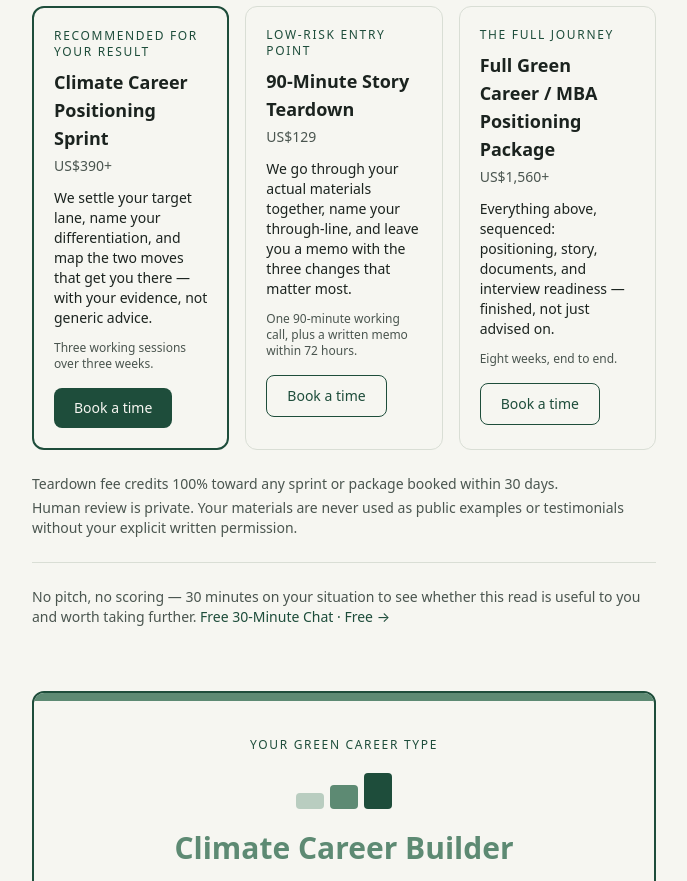
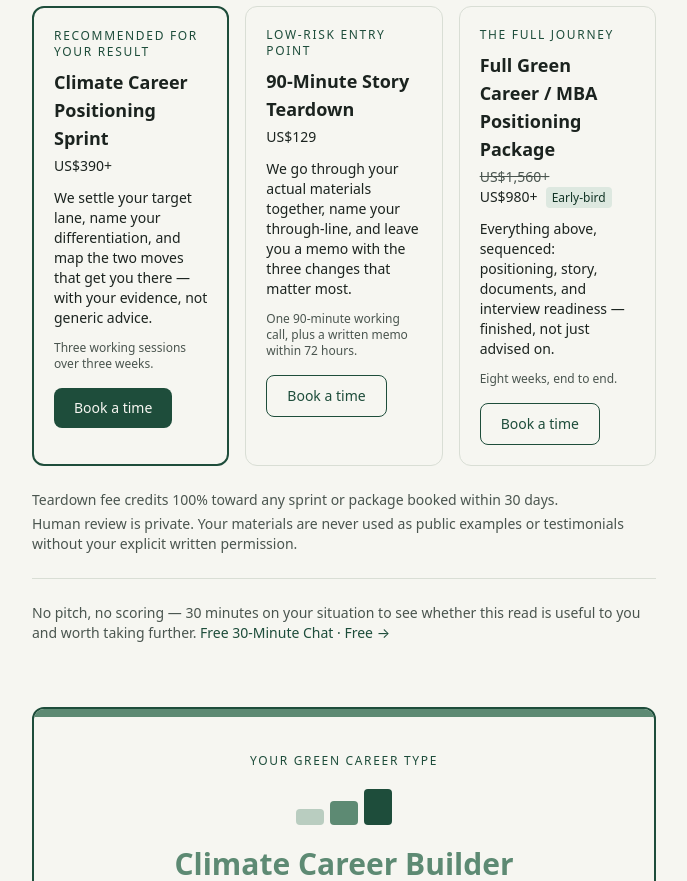
Before and after one commit to a0921665857-maker/ahamoment-green-talent-os, a Next.js app: page /en/sample in a window 1280 px wide. Shown: the part 3940-4821 px from the top of the page, without its empty margins (296-983 px from the left). Built offline with nearby package versions, Linux system fonts and the light colour scheme; no server answers.

Commit message:
feat: remove promo banner; early-bird pricing (strikethrough) on Deep Read/MBA sprint/full package
Co-Authored-By: Claude Opus 4.8 <noreply@anthropic.com>

```diff
--- a/app/(site)/[locale]/page.tsx
+++ b/app/(site)/[locale]/page.tsx
@@ -4,7 +4,6 @@ import { getContent } from '@/content';
 import { REPORT_SECTION_KEYS, type Locale } from '@/lib/constants';
 import { LanguageSwitcher } from '@/components/LanguageSwitcher';
 import { ReturnReportLink } from '@/components/ReturnReportLink';
-import { PromoBanner } from '@/components/PromoBanner';
 
 export default async function LandingPage({ params }: { params: Promise<{ locale: string }> }) {
   const { locale } = await params;
@@ -15,7 +14,6 @@ export default async function LandingPage({ params }: { params: Promise<{ locale
 
   return (
     <div className="min-h-screen">
-      <PromoBanner promo={c.promo} />
       <nav className="mx-auto flex max-w-3xl items-center justify-between px-6 py-5">
         <span className="text-sm font-semibold tracking-tight">{c.seo.siteName}</span>
         <div className="flex items-center gap-4">
--- a/app/(site)/[locale]/result/[token]/page.tsx
+++ b/app/(site)/[locale]/result/[token]/page.tsx
@@ -8,7 +8,6 @@ import { getReportByToken, getSessionStatusByToken } from '@/lib/reportData';
 import { LanguageSwitcher } from '@/components/LanguageSwitcher';
 import { MriLiteReport } from '@/components/MriLiteReport';
 import { PaidOfferCta } from '@/components/PaidOfferCta';
-import { PromoBanner } from '@/components/PromoBanner';
 import { ShareableTypeCard } from '@/components/ShareableTypeCard';
 import { ReportPending } from '@/components/ReportPending';
 
@@ -81,7 +80,6 @@ export default async function ResultPage({
 
   return (
     <div className="min-h-screen">
-      <PromoBanner promo={c.promo} />
       <nav className="mx-auto flex max-w-2xl items-center justify-between px-6 py-5">
         <a href={`/${L}`} className="text-sm font-semibold tracking-tight">
           {c.seo.siteName}
--- a/app/(site)/[locale]/services/page.tsx
+++ b/app/(site)/[locale]/services/page.tsx
@@ -4,7 +4,6 @@ import { isLocale } from '@/content/locales';
 import { getContent } from '@/content';
 import { OFFER_IDS, type Locale } from '@/lib/constants';
 import { LanguageSwitcher } from '@/components/LanguageSwitcher';
-import { PromoBanner } from '@/components/PromoBanner';
 
 export async function generateMetadata({ params }: { params: Promise<{ locale: string }> }): Promise<Metadata> {
   const { locale } = await params;
@@ -22,7 +21,6 @@ export default async function ServicesPage({ params }: { params: Promise<{ local
 
   return (
     <div className="min-h-screen">
-      <PromoBanner promo={c.promo} />
       <nav className="mx-auto flex max-w-3xl items-center justify-between px-6 py-5">
         <a href={`/${L}`} className="text-sm font-semibold tracking-tight">
           {c.seo.siteName}
@@ -41,8 +39,18 @@ export default async function ServicesPage({ params }: { params: Promise<{ local
               <div key={id} className="flex flex-col rounded-xl border border-line bg-paper p-5">
                 <div className="flex items-baseline justify-between gap-3">
                   <h2 className="text-lg font-semibold">{offer.name}</h2>
-                  <span className="shrink-0 text-sm text-pine">{offer.price}</span>
+                  <span className="shrink-0 text-sm text-pine">
+                    {offer.originalPrice && (
+                      <span className="mr-1.5 text-ink-soft line-through">{offer.originalPrice}</span>
+                    )}
+                    {offer.price}
+                  </span>
                 </div>
+                {offer.originalPrice && (
+                  <span className="mt-1 self-start rounded bg-sage-soft px-1.5 py-0.5 text-xs text-pine-deep">
+                    {o.earlyBird}
+                  </span>
+                )}
                 <p className="mt-3 text-sm">{offer.blurb}</p>
                 <p className="mt-3 text-xs text-ink-soft">{offer.forWhom}</p>
                 <p className="mt-1 text-xs text-ink-soft">{offer.delivery}</p>
--- a/components/PaidOfferCta.tsx
+++ b/components/PaidOfferCta.tsx
@@ -59,7 +59,17 @@ export function PaidOfferCta(props: {
             >
               <p className="text-xs uppercase tracking-eyebrow text-pine">{roleLabel[s.role]}</p>
               <h3 className="mt-2 text-lg font-semibold">{o.name}</h3>
-              <p className="mt-1 text-sm text-ink-soft">{o.price}</p>
+              <p className="mt-1 text-sm">
+                {o.originalPrice && (
+                  <span className="text-ink-soft line-through">{o.originalPrice}</span>
+                )}{' '}
+                <span className="font-medium text-ink">{o.price}</span>
+                {o.originalPrice && (
+                  <span className="ml-2 rounded bg-sage-soft px-1.5 py-0.5 text-xs text-pine-deep">
+                    {content.earlyBird}
+                  </span>
+                )}
+              </p>
               <p className="mt-3 text-sm">{o.blurb}</p>
               <p className="mt-3 text-xs text-ink-soft">{o.delivery}</p>
               <a
--- a/content/en/paidOffers.ts
+++ b/content/en/paidOffers.ts
@@ -7,6 +7,7 @@ export const paidOffers: PaidOffersContent = {
   primaryLabel: 'Recommended for your result',
   entryLabel: 'Low-risk entry point',
   anchorLabel: 'The full journey',
+  earlyBird: 'Early-bird',
   creditPolicy:
     'Teardown fee credits 100% toward any sprint or package booked within 30 days.',
   confidentiality:
@@ -22,7 +23,8 @@ export const paidOffers: PaidOffersContent = {
     },
     deep_read: {
       name: 'Deep Read',
-      price: 'US$49',
+      price: 'US$39',
+      originalPrice: 'US$49',
       delivery: 'Asynchronous written read, delivered within 48 hours.',
       forWhom: 'People who want a deeper written read to revisit, without a call yet.',
       blurb: 'We take your MRI one layer deeper: your three strongest assets, the one gap that matters most, and concrete next steps — all in writing, yours to keep.',
@@ -60,7 +62,8 @@ export const paidOffers: PaidOffersContent = {
     },
     mba_story_sprint: {
       name: 'One-School MBA Story Sprint',
-      price: 'US$590+',
+      price: 'US$390+',
+      originalPrice: 'US$590+',
       delivery: 'Four sessions over four weeks, focused on one target school.',
       forWhom: 'Applicants with a clear target who need the full narrative built.',
       blurb:
@@ -90,7 +93,8 @@ export const paidOffers: PaidOffersContent = {
     },
     full_package: {
       name: 'Full Green Career / MBA Positioning Package',
-      price: 'US$1,560+',
+      price: 'US$980+',
+      originalPrice: 'US$1,560+',
       delivery: 'Eight weeks, end to end.',
       forWhom: 'Committed professionals who want the whole arc handled with one person accountable.',
       blurb:
--- a/content/schema.ts
+++ b/content/schema.ts
@@ -109,7 +109,8 @@ export interface ReportTemplatesContent {
 
 export interface OfferCopy {
   name: string;
-  price: string; // display string, placeholder prices
+  price: string; // current (possibly early-bird) display price
+  originalPrice?: string; // strike-through pre-discount price when on early-bird
   delivery: string;
   forWhom: string;
   blurb: string;
@@ -120,6 +121,7 @@ export interface PaidOffersContent {
   primaryLabel: string;
   entryLabel: string;
   anchorLabel: string;
+  earlyBird: string; // small tag shown next to a discounted price
   creditPolicy: string;
   confidentiality: string;
   bookCta: string;
--- a/content/zh-TW/paidOffers.ts
+++ b/content/zh-TW/paidOffers.ts
@@ -6,6 +6,7 @@ export const paidOffers: PaidOffersContent = {
   primaryLabel: '依你的結果推薦',
   entryLabel: '低風險入口',
   anchorLabel: '完整陪跑',
+  earlyBird: '早鳥價',
   creditPolicy: '拆解費用可於 30 天內全額折抵任何衝刺或完整方案。',
   confidentiality: '真人審閱完全保密。未經你書面同意，你的資料絕不會被用作公開案例或見證。',
   bookCta: '預約時段',
@@ -19,7 +20,8 @@ export const paidOffers: PaidOffersContent = {
     },
     deep_read: {
       name: '深度書面解讀 Deep Read',
-      price: 'NT$1,500',
+      price: 'NT$1,200',
+      originalPrice: 'NT$1,500',
       delivery: '非同步書面解讀，48 小時內交付。',
       forWhom: '想要一份更深、可反覆讀的書面判讀，但還不需要真人通話的人。',
       blurb: '把你的 MRI 往下挖一層：點名你最強的三個資產、最該補的一個缺口，附上具體下一步——全部書面，你可以收藏慢讀。',
@@ -54,7 +56,8 @@ export const paidOffers: PaidOffersContent = {
     },
     mba_story_sprint: {
       name: '單校 MBA 故事衝刺',
-      price: 'NT$18,000 起',
+      price: 'NT$12,000 起',
+      originalPrice: 'NT$18,000 起',
       delivery: '四週四次會議，聚焦一所目標學校。',
       forWhom: '目標明確、需要把完整敘事建起來的申請者。',
       blurb: '為一所學校建立定位、essay 方向與面試主幹，全部從你的真實素材出發。協作完成，絕不代寫。',
@@ -82,7 +85,8 @@ export const paidOffers: PaidOffersContent = {
     },
     full_package: {
       name: '綠色職涯／MBA 完整定位方案',
-      price: 'NT$48,000 起',
+      price: 'NT$30,000 起',
+      originalPrice: 'NT$48,000 起',
       delivery: '八週，端到端。',
       forWhom: '已下定決心、希望整段路有一個人全程負責的專業者。',
       blurb: '以上所有環節，按正確順序串起：定位、故事、文件、面試準備——做到完成，而不只是給建議。',
```
Also changed, not shown: .claude/settings.local.json, 1 other file (tests, documents, lock files or other folders).
